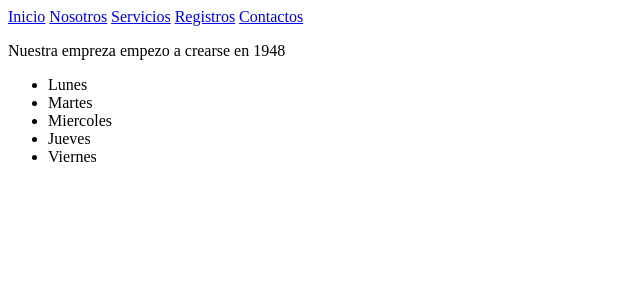
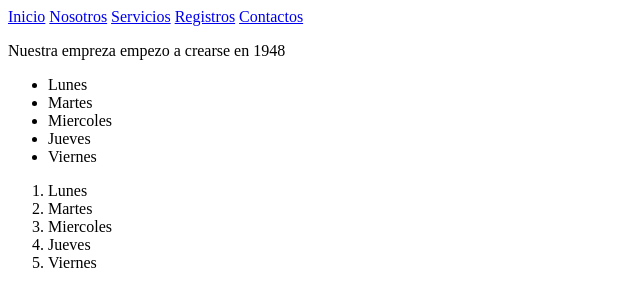
Before and after one commit to AlejandroNavarrete18/Pagina-1-3, a plain HTML site: page nosotros.html in a window 1280 px wide. Shown: the whole page, without its empty margins (0-640 px from the left). Drawn offline with Linux system fonts and the light colour scheme.

Commit message:
Agregamos un meno que estaba solicitanto el cliente con los estilos de la empresa

```diff
--- a/nosotros.html
+++ b/nosotros.html
@@ -25,8 +25,16 @@
         <li>Miercoles</li>
         <li>Jueves</li>
         <li>Viernes</li>
+    </ul>
 
-    </ul>
+    <ol>
+        <li>Lunes</li>
+        <li>Martes</li>
+        <li>Miercoles</li>
+        <li>Jueves</li>
+        <li>Viernes</li>
+    </ol>
+
 
 </body>
 </html>
```
